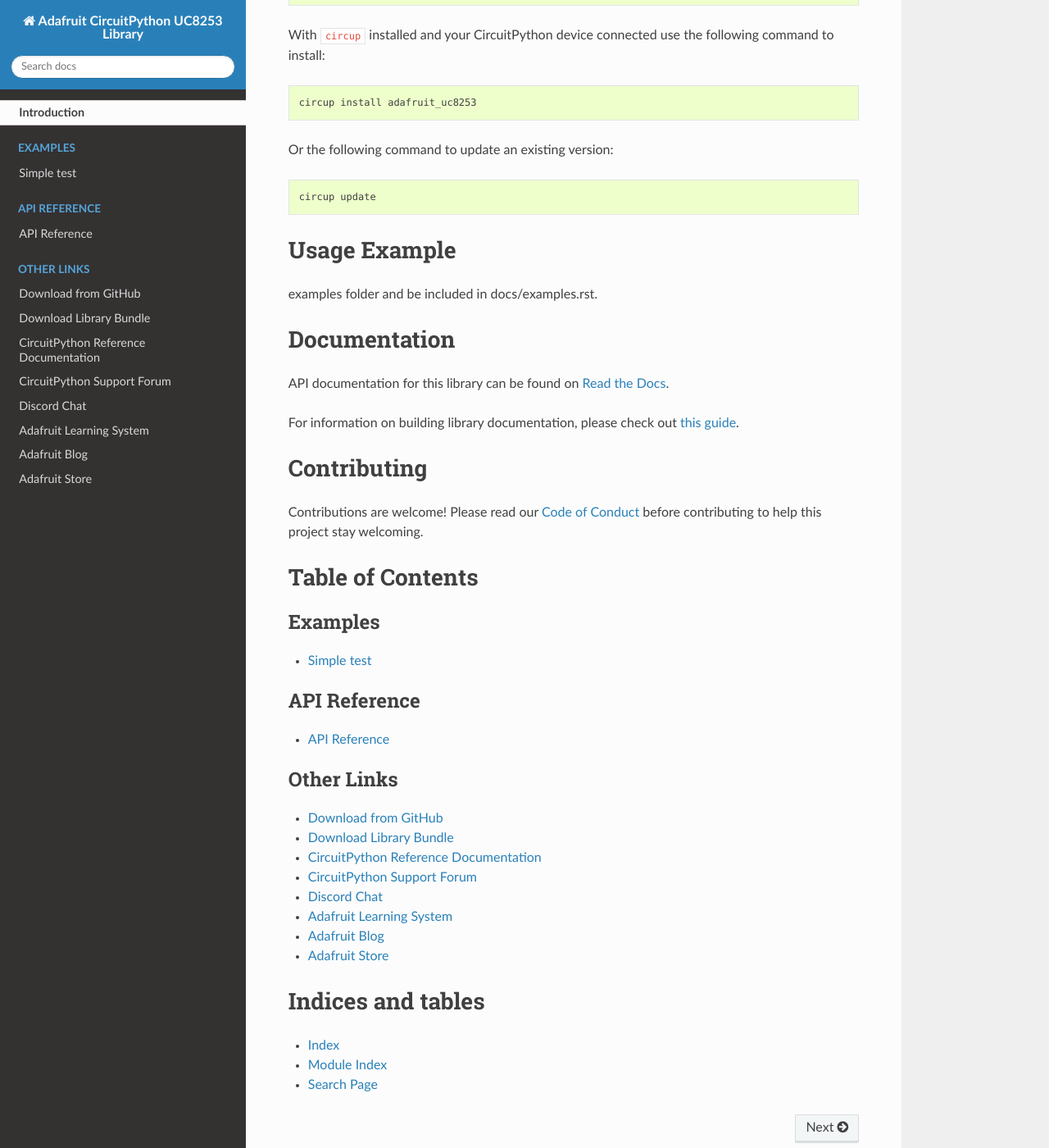
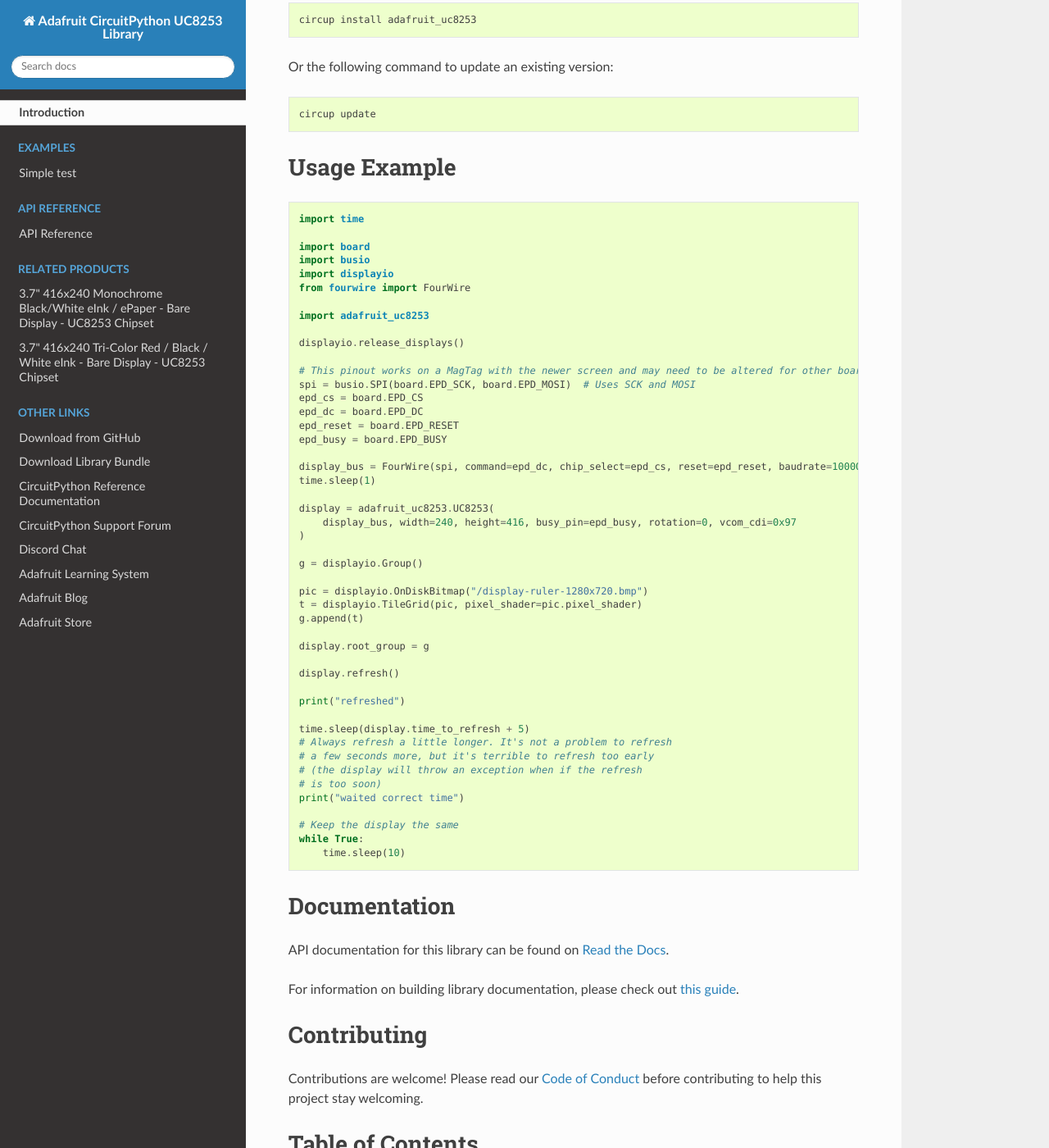
Before and after one commit to adafruit/Adafruit_CircuitPython_UC8253, a Sphinx documentation site: the page built from docs/index.rst, in a window 1280 px wide and 1400 px high, scrolled down 1413 px. Shown: the whole window at 82% size. Built offline with Sphinx 7.4.7 and the Read the Docs theme 3.1.0, drawn with Linux system fonts in a browser that asks for light colours; some of the changed text lies outside the part shown.

Commit message:
cleanup, pre-commit, docs.

```diff
--- a/README.rst
+++ b/README.rst
@@ -37,18 +37,13 @@
 `circup <https://github.com/adafruit/circup>`_.
 
 
-
-.. todo:: Describe the Adafruit product this library works with. For PCBs, you can also add the
-image from the assets folder in the PCB's GitHub repo.
+* `3.7" 416x240 Monochrome Black/White eInk / ePaper - Bare Display - UC8253 Chipset <https://www.adafruit.com/product/6395>`_
+* `3.7" 416x240 Tri-Color Red / Black / White eInk - Bare Display - UC8253 Chipset <https://www.adafruit.com/product/6394>`_
 
 `Purchase one from the Adafruit shop <http://www.adafruit.com/products/>`_
 
 Installing from PyPI
 =====================
-.. note:: This library is not available on PyPI yet. Install documentation is included
-   as a standard element. Stay tuned for PyPI availability!
-
-.. todo:: Remove the above note if PyPI version is/will be available at time of release.
 
 On supported GNU/Linux systems like the Raspberry Pi, you can install the driver locally `from
 PyPI <https://pypi.org/project/adafruit-circuitpython-uc8253/>`_.
@@ -99,8 +94,56 @@
 Usage Example
 =============
 
-.. todo:: Add a quick, simple example. It and other examples should live in the
-examples folder and be included in docs/examples.rst.
+.. code-block:: python
+
+    import time
+
+    import board
+    import busio
+    import displayio
+    from fourwire import FourWire
+
+    import adafruit_uc8253
+
+    displayio.release_displays()
+
+    # This pinout works on a MagTag with the newer screen and may need to be altered for other boards.
+    spi = busio.SPI(board.EPD_SCK, board.EPD_MOSI)  # Uses SCK and MOSI
+    epd_cs = board.EPD_CS
+    epd_dc = board.EPD_DC
+    epd_reset = board.EPD_RESET
+    epd_busy = board.EPD_BUSY
+
+    display_bus = FourWire(spi, command=epd_dc, chip_select=epd_cs, reset=epd_reset, baudrate=1000000)
+    time.sleep(1)
+
+    display = adafruit_uc8253.UC8253(
+        display_bus, width=240, height=416, busy_pin=epd_busy, rotation=0, vcom_cdi=0x97
+    )
+
+    g = displayio.Group()
+
+    pic = displayio.OnDiskBitmap("/display-ruler-1280x720.bmp")
+    t = displayio.TileGrid(pic, pixel_shader=pic.pixel_shader)
+    g.append(t)
+
+    display.root_group = g
+
+    display.refresh()
+
+    print("refreshed")
+
+    time.sleep(display.time_to_refresh + 5)
+    # Always refresh a little longer. It's not a problem to refresh
+    # a few seconds more, but it's terrible to refresh too early
+    # (the display will throw an exception when if the refresh
+    # is too soon)
+    print("waited correct time")
+
+    # Keep the display the same
+    while True:
+        time.sleep(10)
+
 
 Documentation
 =============
--- a/docs/index.rst
+++ b/docs/index.rst
@@ -24,14 +24,11 @@
 .. toctree::
     :caption: Tutorials
 
-.. todo:: Add any Learn guide links here. If there are none, then simply delete this todo and leave
-    the toctree above for use later.
-
 .. toctree::
     :caption: Related Products
 
-.. todo:: Add any product links here. If there are none, then simply delete this todo and leave
-    the toctree above for use later.
+    3.7" 416x240 Monochrome Black/White eInk / ePaper - Bare Display - UC8253 Chipset <https://www.adafruit.com/product/6395>
+    3.7" 416x240 Tri-Color Red / Black / White eInk - Bare Display - UC8253 Chipset <https://www.adafruit.com/product/6394>
 
 .. toctree::
     :caption: Other Links
```
Also changed, not shown: adafruit_uc8253.py (+5 -5 lines), 2 other files.
